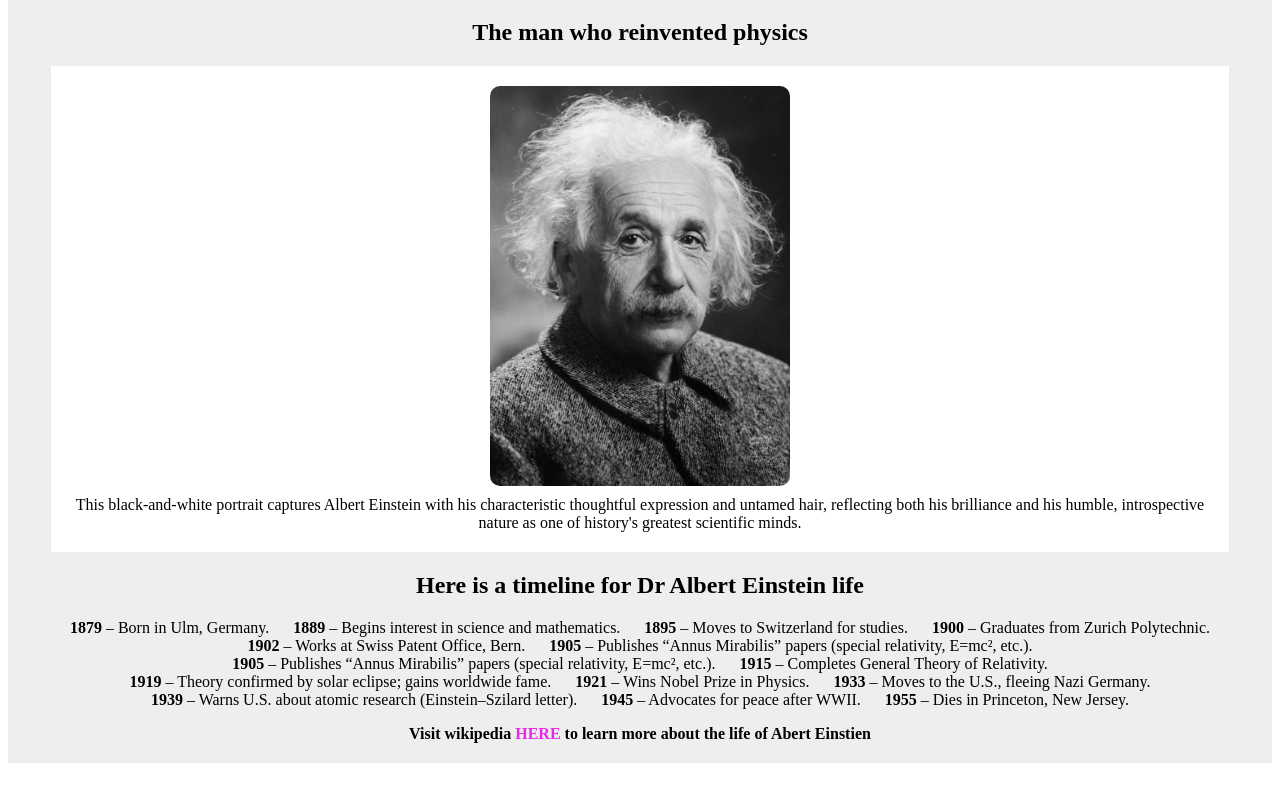
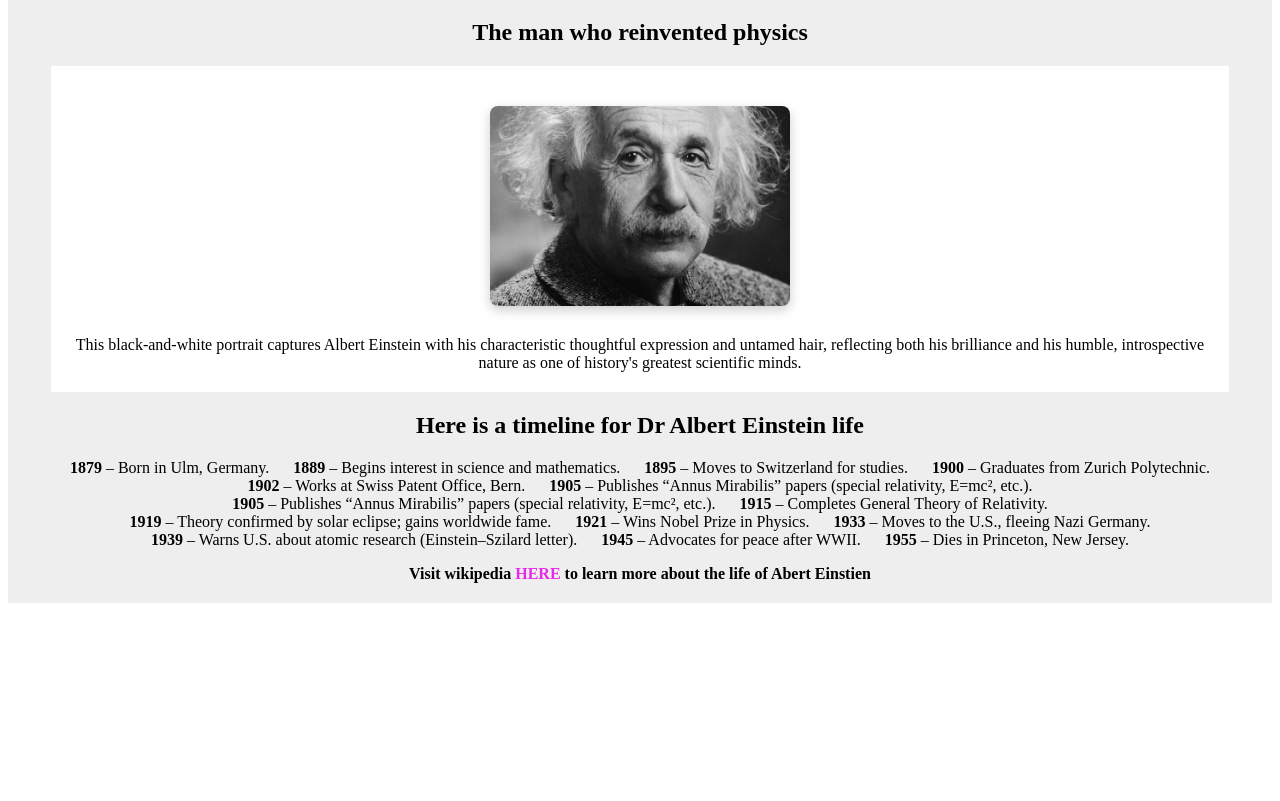
Before and after one commit to techmasterRigii/Albert-Einstien-tribute, a plain HTML site: page index.html in a window 1280 px wide. Shown: the part 61-862 px from the top of the page. After the commit the page ends 800 px from the top, so only its background shows below. Drawn offline with Linux system fonts and the light colour scheme.

Commit message:
Add files via upload

```diff
--- a/index.html
+++ b/index.html
@@ -12,7 +12,11 @@
         <h1 id = "title">Dr. Albert Einstien</h1>
         <h2>The man who reinvented physics</h2>
         <div id = "img-div">
-            <img id = "image" src="Albert Einstien.jpg" alt="Albert Einstien">
+            <div class="slideshow-container">
+            <img class = "slide active" src="Albert Einstien.jpg" alt="Albert Einstien">
+            <img class="slide" src="Albert 2.jpg" alt="Second img">
+            <img class="slide" src="Albert 3.jpg" alt="Third img">
+            </div>
             <figcaption id = "img-caption">This black-and-white portrait captures Albert Einstein with his characteristic thoughtful expression and untamed hair, reflecting both his brilliance and his humble, introspective nature as one of history's greatest scientific minds.</figcaption>
         </div>
         <h2>Here is a timeline for Dr Albert Einstein life</h2>
@@ -37,4 +41,5 @@
             <p>Visit wikipedia <a href="https://en.wikipedia.org/wiki/Albert_Einstein" target = "_blank">HERE</a> to learn more about the life of Abert Einstien</p>
     </main>
 </body>
+<script src="scipts.js"></script>
 </html>
--- /dev/null
+++ b/scipts.js
@@ -0,0 +1,43 @@
+document.addEventListener('DOMContentLoaded', () => {
+    const container = document.querySelector('.slideshow-container');
+    const slides = document.querySelectorAll('.slide');
+    let currentSlide = 0;
+    let slideshowInterval;
+
+    // Function to show the next slide
+    function nextSlide() {
+        // 1. Remove 'active' class from current slide (fades out and unzooms)
+        slides[currentSlide].classList.remove('active');
+
+        // 2. Calculate the next slide index
+        currentSlide = (currentSlide + 1) % slides.length;
+
+        // 3. Add 'active' class to next slide (fades in and zooms)
+        slides[currentSlide].classList.add('active');
+    }
+
+    // --- Hover Event Handlers ---
+
+    // 🌟 START Slideshow on Hover
+    container.addEventListener('mouseenter', () => {
+        // Clear any existing interval to prevent issues
+        clearInterval(slideshowInterval);
+
+        // Start the cycle every 3000ms (3 seconds).
+        // TIP: Use a duration slightly longer than the CSS transition time (1.5s)
+        slideshowInterval = setInterval(nextSlide, 3000);
+    });
+
+    // 🛑 STOP Slideshow on Mouse Leave
+    container.addEventListener('mouseleave', () => {
+        clearInterval(slideshowInterval); // Stop the cycle
+
+        // OPTIONAL: Reset to the very first image on mouse leave
+        slides.forEach(slide => slide.classList.remove('active'));
+        slides[0].classList.add('active');
+        currentSlide = 0;
+    });
+
+    // Initialize: Ensure the very first image starts visible
+    slides[0].classList.add('active');
+});
--- a/styles.css
+++ b/styles.css
@@ -6,30 +6,45 @@ body{
 main{
     background-color: #eeeeee;
     margin-bottom:50px;
-    padding: ;
+}
+#img-div {
+      display: flex;
+  flex-direction: column;   /* stack image and caption vertically */
+  align-items: center;      /* center horizontally */
+  justify-content: center;  /* center vertically if there's height */
+  text-align: center;       /* center text for caption */
+  max-width: 90%;           /* limit width for responsiveness */
+  margin: 0 auto;           /* center div itself */
+  padding: 20px;
+  background-color: #ffffff;
 }
 
-#image {
-    max-width:
+
+.slideshow-container{
+    width: 300px;
+    height: 200px;
+    margin: 20px;
+    position: relative; /* Crucial for layering the slides */
+    overflow: hidden; /* Clips the slight zoom effect */
+    border-radius: 8px;
+    box-shadow: 0 4px 12px rgba(0, 0, 0, 0.2); /* Nice shadow effect */
 }
 
-#img-div {
-    display: flex;
-    justify-content:center;
-    align-items: center;
-    flex-direction: column;
-    text-align: center;
-    background-color: white;
-    max-width:90%;
-    padding: 20px;
-    margin: 0 auto;
+.slide {
+    width:100%;
+    height:100%;
+    position:absolute;
+    top:0;
+    left:0;
+    opacity:0;
+    object-fit: cover;
+    transition: opacity 1.5s ease-in-out, transform 1.5s ease-in-out;
+
 }
 
-#image {
-  max-width: 100%;          /* responsive width */
-  height:400px;             /* maintain aspect ratio */
-  display: block;           /* remove bottom gap */
-  border-radius: 10px;      /* optional: rounded corners */
+.slide.active{
+    opacity:1;
+    transform: scale(1.05);
 }
 figcaption {
     margin-top: 10px;
```
Also changed, not shown: Albert 2.jpg (added), Albert 3.jpg (added).
